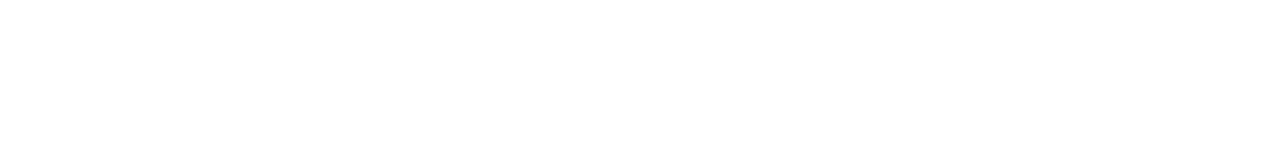
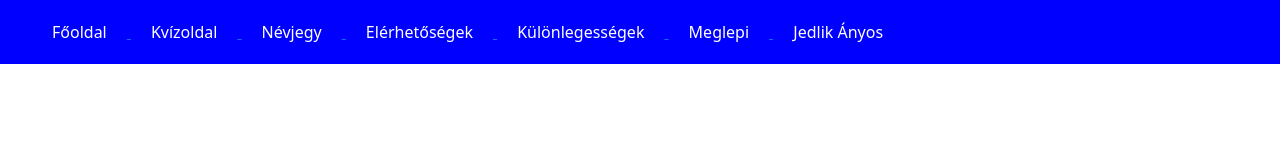
Before and after one commit to budabalint/Rajongoi9A-E, a plain HTML site: page index.html in a window 1280 px wide. Drawn offline with nearby package versions, Linux system fonts and the light colour scheme.

Commit message:
navbar első verziója boostrap nélkül

```diff
--- a/index.html
+++ b/index.html
@@ -1,11 +1,36 @@
 <!DOCTYPE html>
-<html lang="en">
+<html lang="hu">
 <head>
     <meta charset="UTF-8">
-    <meta name="viewport" content="width=device-width, initial-scale=1.0">
     <title>Document</title>
+    <link rel="stylesheet" href="styles.css">
+    <link href="https://cdn.jsdelivr.net/npm/bootstrap@5.3.3/dist/css/bootstrap.min.css" rel="stylesheet">
 </head>
 <body>
-
+    <div id="navbar">
+        <ul id="navbar-ul">
+            <a href="">
+                <li class="navbar-li">Főoldal</li>
+            </a>
+            <a href="">
+                <li class="navbar-li">Kvízoldal</li>
+            </a>
+            <a href="">
+                <li class="navbar-li">Névjegy</li>
+            </a>
+            <a href="">
+                <li class="navbar-li">Elérhetőségek</li>
+            </a>
+            <a href="">
+                <li class="navbar-li">Különlegességek</li>
+            </a>
+            <a href="">
+                <li class="navbar-li">Meglepi</li>
+            </a>
+            <a href="">
+                <li class="navbar-li">Jedlik Ányos</li>
+            </a>
+        </ul>
+    </div>
 </body>
 </html>
--- /dev/null
+++ b/styles.css
@@ -0,0 +1,30 @@
+body{
+    background-color:lightgray;
+    margin:0;
+}
+
+
+.navbar-li{
+    background-color: blue;
+    padding: 20px;
+    list-style-type: none;
+    color:white;
+    margin: 0;
+    display: inline-block;
+}
+
+.navbar-li:hover{
+    background-color: red;
+    color:black;
+}
+
+#navbar{
+    background-color: blue;
+    margin:auto;
+    position: sticky;
+    top:0;
+}
+#navbar-ul{
+    margin-top: 0;
+    margin:auto;
+}
```
Also changed, not shown: ötletek.txt.
